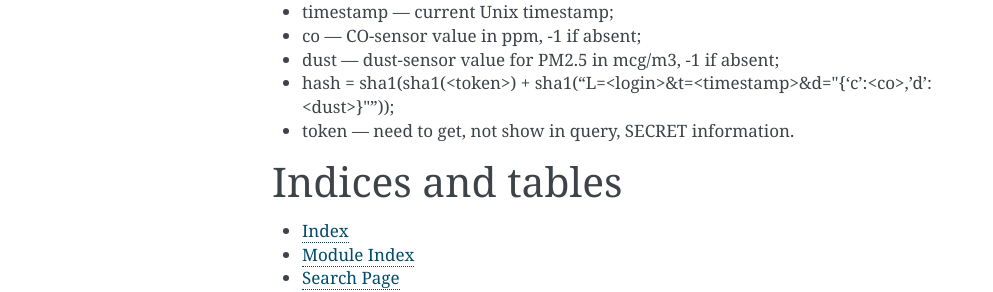
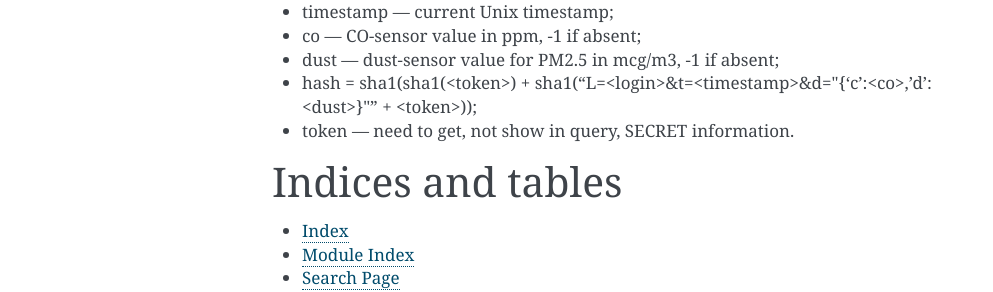
Before and after one commit to zakarlyukin/aircms, a Sphinx documentation site: the page built from docs/index.rst, in a window 1280 px wide. Shown: the part 1374-1666 px from the top of the page, without its empty margins (148-1141 px from the left). Built offline with Sphinx 7.4.7, drawn with Linux system fonts in a browser that asks for light colours; some of the changed lines change nothing that is shown.

Commit message:
Update index.rst
Исправление формулы подсчёта хэша

```diff
--- a/docs/index.rst
+++ b/docs/index.rst
@@ -69,7 +69,7 @@ POST data: L=<login>&t=<timestamp>&d="{'c':<co>,'d':<dust>}"
 * timestamp — current Unix timestamp;
 * co — CO-sensor value in ppm, -1 if absent;
 * dust — dust-sensor value for PM2.5 in mcg/m3, -1 if absent;
-* hash = sha1(sha1(<token>) + sha1("L=<login>&t=<timestamp>&d=\"{'c':<co>,'d':<dust>}\""));
+* hash = sha1(sha1(<token>) + sha1("L=<login>&t=<timestamp>&d=\"{'c':<co>,'d':<dust>}\"" + <token>));
 * token — need to get, not show in query, SECRET information.
 
 Indices and tables
```
